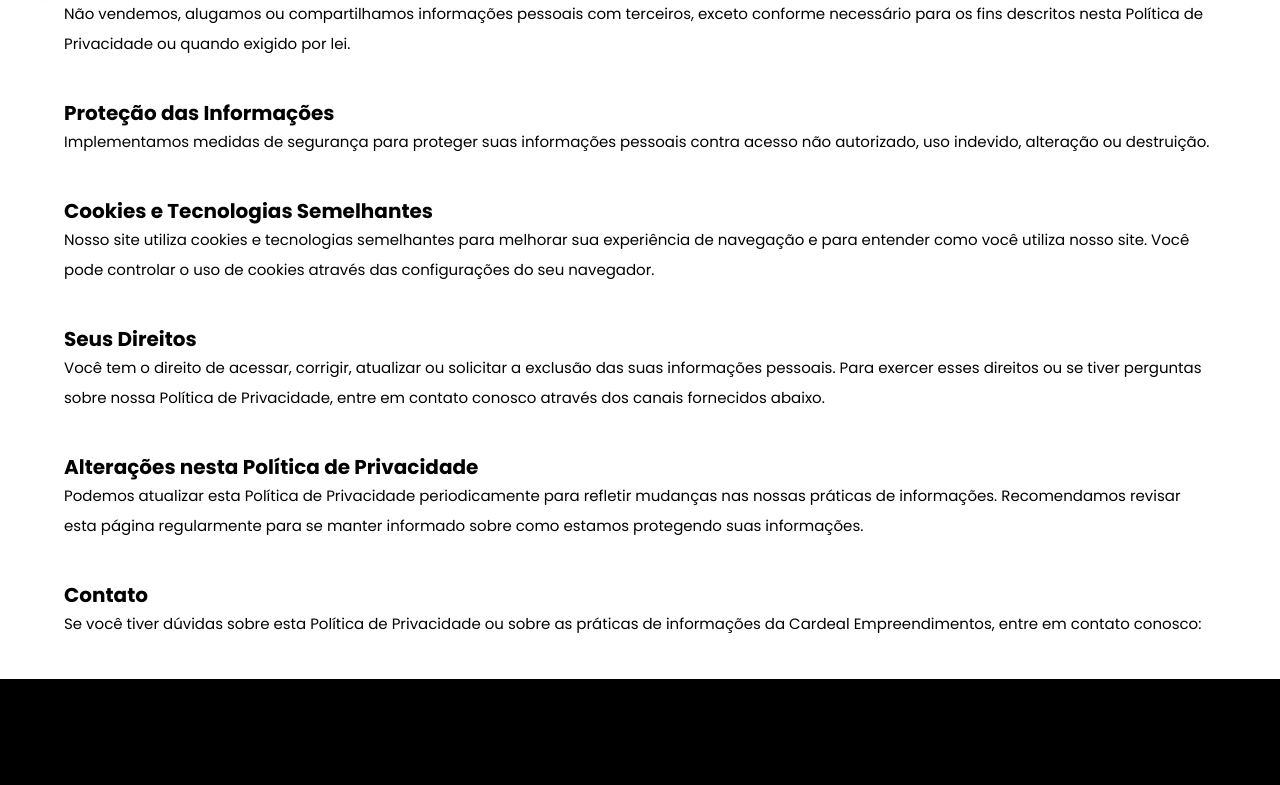
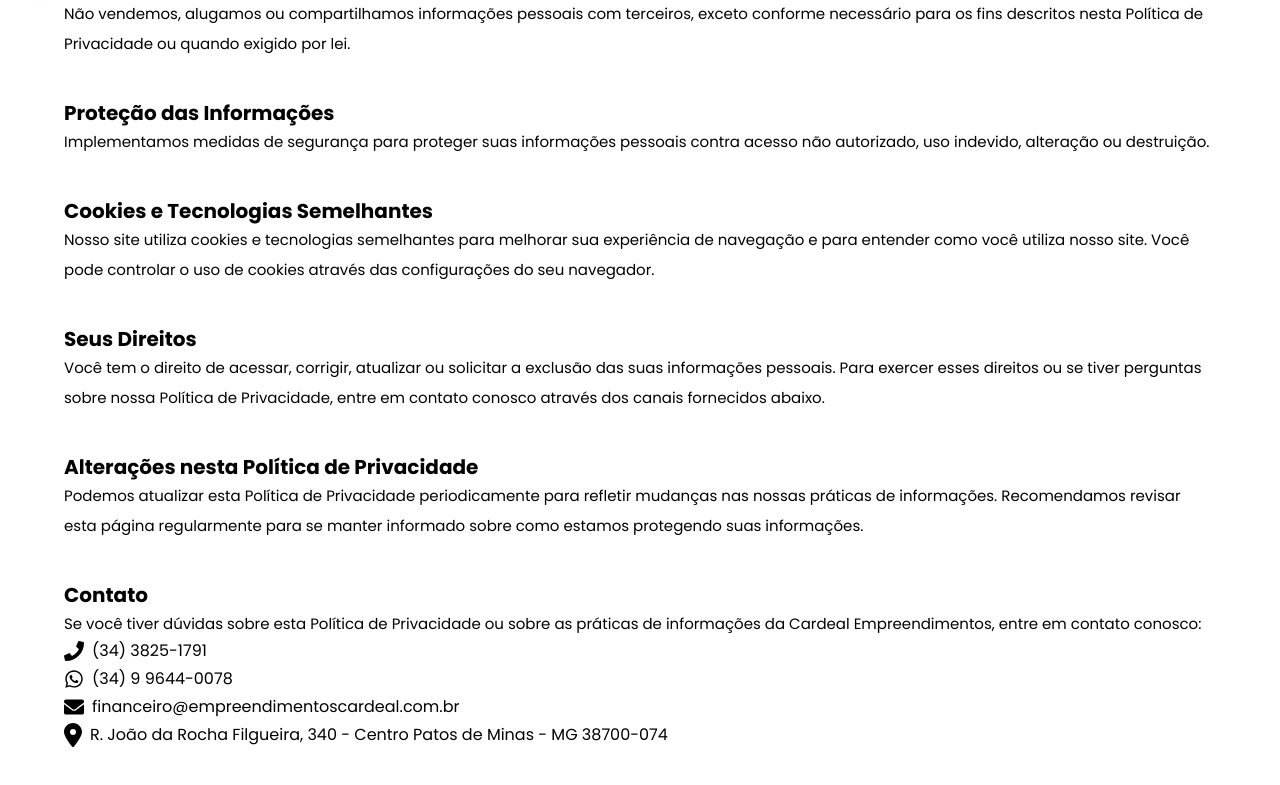
Before and after one commit to bmouseProductions/cardeal-empreendimentos, a React (Vite) app: page /privacidade in a window 1280 px wide. Shown: the part 801-1586 px from the top of the page. Before the commit the page ends 1480 px from the top, so only its background shows below. Built offline with nearby package versions, Linux system fonts and the light colour scheme.

Commit message:
alert sucess email and page privacidade

```diff
--- a/src/pages/Privacidade/Privacidade.tsx
+++ b/src/pages/Privacidade/Privacidade.tsx
@@ -1,7 +1,13 @@
+import { Footer } from "flowbite-react";
+
+import { FaEnvelope, FaPhone, FaWhatsapp } from "react-icons/fa";
+import { FontAwesomeIcon } from "@fortawesome/react-fontawesome";
+import { faLocationDot } from "@fortawesome/free-solid-svg-icons/faLocationDot";
 
 
 export default function Privacidade() {
     return (
+        <>
             <div className="bg-white">
                 <div className="container py-10 px-4 md:px-8 lg:px-16 mx-auto space-y-10">
                     <div>
@@ -115,9 +121,34 @@
                                 Se você tiver dúvidas sobre esta Política de Privacidade ou sobre as práticas de informações da Cardeal Empreendimentos,
                                 entre em contato conosco:
                             </p>
+
+                            <ul className="flex flex-col gap-1">
+                                <li>
+                                    <a className="flex items-center gap-2" href="+553438251791" target="_blank">
+                                        <FaPhone size="20px" /> (34) 3825-1791
+                                    </a>
+                                </li>
+                                <li>
+                                    <a className="flex items-center gap-2" href="+555534995440078" target="_blank">
+                                        <FaWhatsapp size="20px" /> (34) 9 9644-0078
+                                    </a>
+                                </li>
+                                <li>
+                                    <a className="flex items-center gap-1 sm:gap-2 !box-border text-[14px] sm:text-base " href="mailto:financeiro@empreendimentoscardeal.com.br" target="_blank">
+                                        <FaEnvelope size="20px" /> financeiro@empreendimentoscardeal.com.br
+                                    </a>
+                                </li>
+                                <li>
+                                    <a className="flex items-center gap-2" href="https://www.google.com.br/maps/place/R.+Jo%C3%A3o+da+Rocha+Filgueira,+340+-+Centro,+Patos+de+Minas+-+MG,+38700-074/@-18.5816428,-46.5206984,17z/data=!3m1!4b1!4m6!3m5!1s0x94aef52afb2173c1:0x2fa0489198767955!8m2!3d-18.5816428!4d-46.5181235!16s%2Fg%2F11rz1j5s6p?entry=ttu" target="_blank">
+                                        <FontAwesomeIcon size="xl" icon={faLocationDot} /> R. João da Rocha Filgueira, 340 - Centro Patos de Minas - MG 38700-074
+                                    </a>
+                                </li>
+                            </ul>
                         </div>
                     </div>
                 </div>
             </div>
+            <Footer />
+        </>
     )
 }
```
Lines whose indentation alone changed are shown as unchanged.
